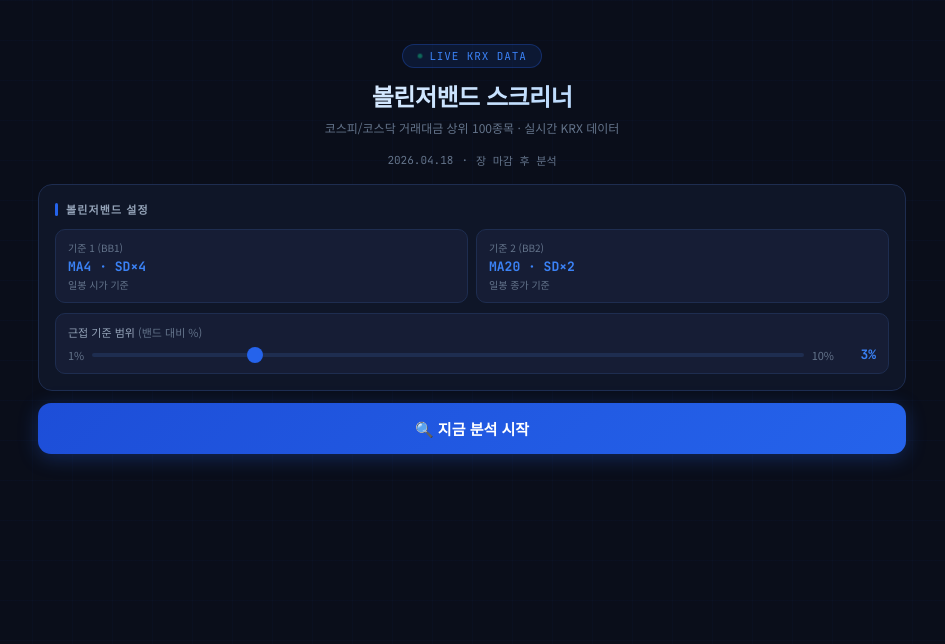
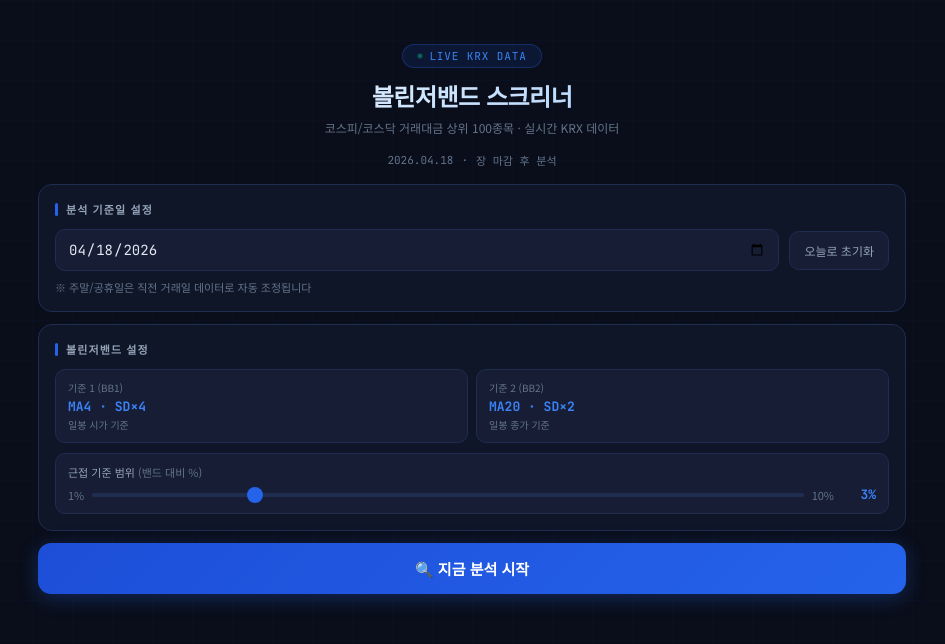
Before and after one commit to leehj8632/bb-screener, a plain HTML site: page static/index.html in a window 1280 px wide. Shown: the whole page, without its empty margins (168-1113 px from the left). Drawn offline with Linux system fonts and the light colour scheme.

Commit message:
Update index.html

```diff
--- a/static/index.html
+++ b/static/index.html
@@ -103,6 +103,15 @@
   <div class="date-bar"><span id="todayDate"></span><span>·</span><span>장 마감 후 분석</span></div>
 
   <div class="card">
+    <div class="card-title">분석 기준일 설정</div>
+    <div style="display:flex;align-items:center;gap:10px;flex-wrap:wrap;">
+      <input type="date" id="targetDate" style="flex:1;min-width:140px;padding:10px 12px;background:var(--bg3);border:1px solid var(--border);border-radius:10px;color:var(--text);font-size:14px;font-family:'JetBrains Mono',monospace;outline:none;">
+      <button onclick="setToday()" style="padding:10px 14px;background:var(--bg3);border:1px solid var(--border);border-radius:10px;color:var(--text2);font-size:12px;font-family:'Noto Sans KR',sans-serif;cursor:pointer;white-space:nowrap;">오늘로 초기화</button>
+    </div>
+    <div style="font-size:11px;color:var(--text3);margin-top:8px;">※ 주말/공휴일은 직전 거래일 데이터로 자동 조정됩니다</div>
+  </div>
+
+  <div class="card">
     <div class="card-title">볼린저밴드 설정</div>
     <div class="settings-grid">
       <div class="setting-item">
@@ -150,6 +159,17 @@ const today = new Date();
 const ds = `${today.getFullYear()}.${String(today.getMonth()+1).padStart(2,'0')}.${String(today.getDate()).padStart(2,'0')}`;
 document.getElementById('todayDate').textContent = ds;
 
+// 날짜 입력 초기값 = 오늘
+function toInputFormat(d) {
+  return `${d.getFullYear()}-${String(d.getMonth()+1).padStart(2,'0')}-${String(d.getDate()).padStart(2,'0')}`;
+}
+document.getElementById('targetDate').value = toInputFormat(today);
+document.getElementById('targetDate').max = toInputFormat(today);
+
+function setToday() {
+  document.getElementById('targetDate').value = toInputFormat(new Date());
+}
+
 const slider = document.getElementById('proximityRange');
 const pValEl = document.getElementById('proximityVal');
 slider.addEventListener('input', () => { pValEl.textContent = slider.value + '%'; });
@@ -160,6 +180,7 @@ async function runAnalysis() {
   const resultSection = document.getElementById('resultSection');
   const errorBox = document.getElementById('errorBox');
   const proximity = parseFloat(slider.value);
+  const targetDate = document.getElementById('targetDate').value.replace(/-/g, '');
 
   btn.disabled = true;
   btn.textContent = '분석 중...';
@@ -168,7 +189,7 @@ async function runAnalysis() {
   errorBox.style.display = 'none';
 
   try {
-    const res = await fetch(`/api/analyze?proximity=${proximity}`);
+    const res = await fetch(`/api/analyze?proximity=${proximity}&date=${targetDate}`);
     const json = await res.json();
     if (json.status !== 'ok') throw new Error(json.message || '서버 오류');
     renderResults(json.data);
```
